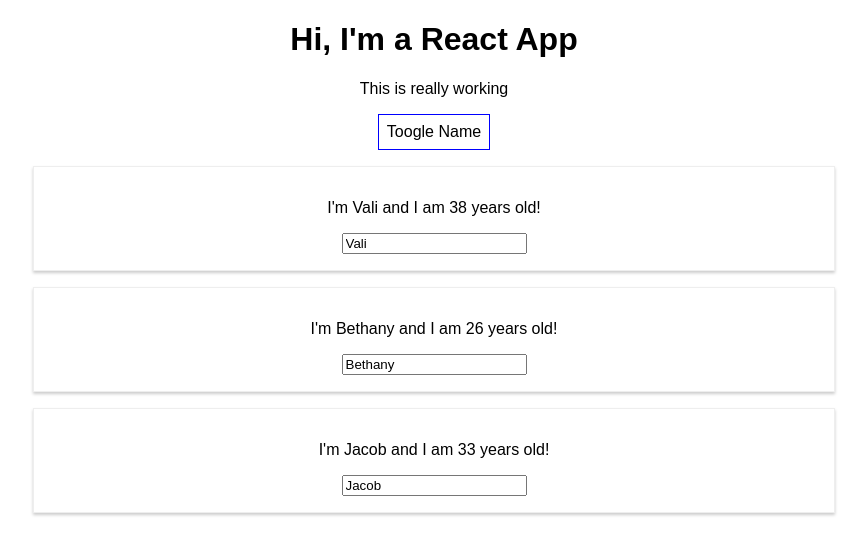
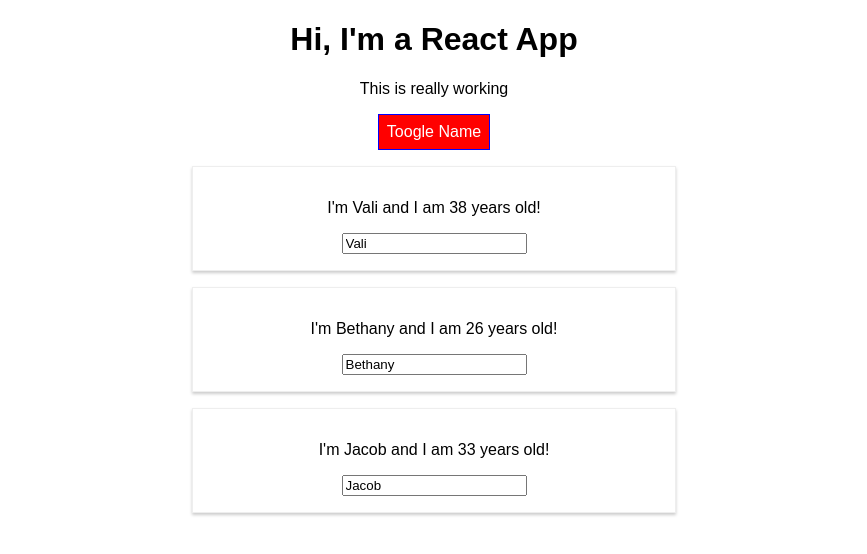
Before and after one commit to valimasca/ReactUdemyCourse, a React (Create React App) app: page / in a window 1280 px wide. Both pictures are taken after a click on the button "Toogle Name". Shown: the top 554 px of the page, without its empty margins (206-1073 px from the left). Built offline with nearby package versions, Linux system fonts and the light colour scheme.

Commit message:
commit with css style-component

```diff
--- a/package.json
+++ b/package.json
@@ -3,9 +3,11 @@
   "version": "0.1.0",
   "private": true,
   "dependencies": {
+    "radium": "^0.26.0",
     "react": "^16.13.0",
     "react-dom": "^16.13.0",
-    "react-scripts": "1.1.5"
+    "react-scripts": "1.1.5",
+    "styled-components": "^5.0.1"
   },
   "scripts": {
     "start": "react-scripts start",
--- a/src/App.css
+++ b/src/App.css
@@ -1,3 +1,11 @@
 .App {
   text-align: center;
 }
+
+.red {
+  color: red;
+}
+
+.bold {
+  font-weight: bold;
+}
--- a/src/App.js
+++ b/src/App.js
@@ -1,6 +1,23 @@
 import React, { Component } from 'react';
 import './App.css';
+//import Radium, { StyleRoot } from 'radium';
+import style from 'styled-components';
+
 import Person from './Person/Person';
+
+const StyledButton = style.button`
+background-color: ${props => props.alt ? 'red' : 'green'};
+color: white;
+font: inherit;
+border: 1px solid blue;
+padding: 8px;
+cursor: pointer;
+&:hover {
+  background-color: ${props => props.alt ? 'salmon' : 'lightgreen'};
+  color: black;
+}
+`;
+
 class App extends Component {
   state = {
     persons: [
@@ -44,13 +61,18 @@
   }
 
   render() {
-    const style = {
-      backgroundColor: 'white',
-      font: 'inherit',
-      border: '1px solid blue',
-      padding: '8px',
-      cursor: 'pointer'
-    };
+    // const style = {
+    //   backgroundColor: 'green',
+    //   color: 'white',
+    //   font: 'inherit',
+    //   border: '1px solid blue',
+    //   padding: '8px',
+    //   cursor: 'pointer',
+    //   ':hover': {
+    //     backgroundColor: 'lightgreen',
+    //     color: 'black'
+    //   }
+    // };
 
     let persons = null;
 
@@ -66,18 +88,35 @@
             changed={(event) =>this.nameChangeHandler(event, person.id)}/>
           })}
         </div>
-      )
+      );
+      // style.backgroundColor = 'red';
+      // style[':hover'] ={
+      //   backgroundColor: 'salmon',
+      //   color: 'black'
+      // }
+    }
+
+   // let classes = ['red', 'bold'].join(' ');
+   let classes = [];
+    if (this.state.persons.length <=2) {
+      classes.push('red'); // classes = ['red']
+    }
+    if (this.state.persons.length <=1) {
+      classes.push('bold'); // classes = ['red' 'bold']
     }
 
     return (
-    <div className="App">
+     // <StyleRoot>
+        <div className="App">
         <h1>Hi, I'm a React App</h1>
-        <p>This is really working</p>
-        <button
-        style={style}
-        onClick={this.togglePersonHandler}>Toogle Name</button>
+        <p className={classes.join(' ')}>This is really working</p>
+        <StyledButton alt={this.state.showPersons} onClick={this.togglePersonHandler}>
+          Toogle Name
+        </StyledButton>
         {persons}
     </div>
+     // </StyleRoot>
+
     );
 
     // return React.createElement('div', {className: 'App'},
@@ -85,4 +124,8 @@
   }
 }
 
-export default App;
+
+
+export default App
+//here radium is a higher order component
+//export default Radium(App);
--- a/src/Person/Person.css
+++ b/src/Person/Person.css
@@ -1,4 +1,4 @@
-.Person {
+/* .Person {
     width: 60%;
     margin: 16px auto;
     border: 1px solid #eee;
@@ -6,3 +6,9 @@
     padding: 16px;
     text-align: center;
 }
+
+@media (min-width: 500px) {
+    .Person {
+        width: 450px;
+    }
+} */
--- a/src/Person/Person.js
+++ b/src/Person/Person.js
@@ -1,15 +1,36 @@
 import React from 'react';
-import './Person.css';
+///import Radium from 'radium';
+import styled from 'styled-components';
+//import './Person.css';
 
+const StyleDiv = styled.div`
+width: 60%;
+margin: 16px auto;
+border: 1px solid #eee;
+box-shadow: 0 2px 3px #ccc;
+padding: 16px;
+text-align: center;
+
+
+@media (min-width: 500px) {
+    width: 450px;
+}
+`;
 const person = (props) => {
+    // const style = {
+    //     '@media (min-width: 500px)': {
+    //         width: '450px'
+    //     }
+    // }
     return (
-    <div className="Person">
-        <p onClick={props.click}>I'm  {props.name} and I am {props.age} years old!</p>
-        <p>{props.children}</p>
-        <input type="text"  onChange={props.changed} value={props.name} />
-    </div>
-
+   // <div className="Person" style={style}>
+        <StyleDiv>
+            <p onClick={props.click}>I'm  {props.name} and I am {props.age} years old!</p>
+            <p>{props.children}</p>
+            <input type="text"  onChange={props.changed} value={props.name} />
+        </StyleDiv>
     )
 };
 
 export default person;
+//export default Radium(person);
```
Also changed, not shown: 1 other file (tests, documents, lock files or other folders).
